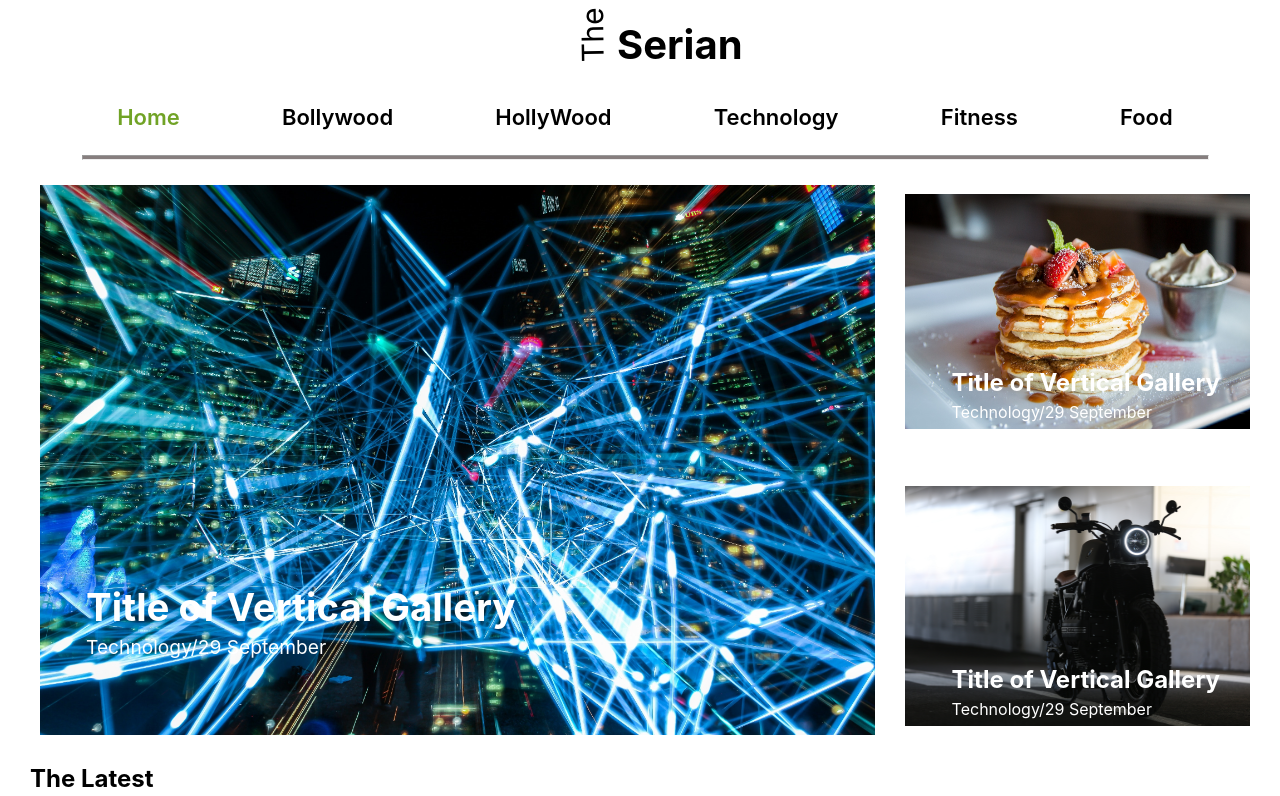
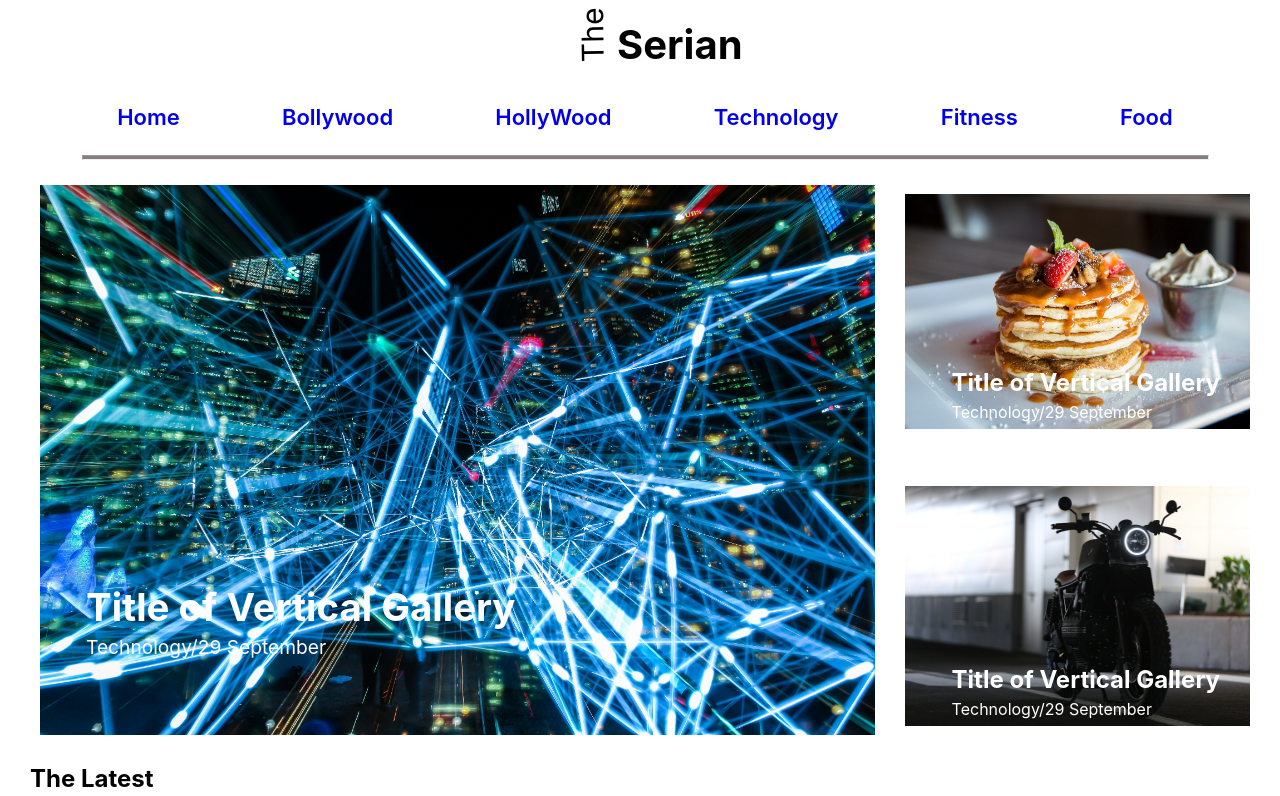
Before and after one commit to vinayak7v/React_HariBol, a React (Create React App) app: page / in a window 1280 px wide. Shown: the top 796 px of the page. Built offline with nearby package versions, Linux system fonts and the light colour scheme.

Commit message:
Update Header.js

```diff
--- a/src/Functionality/Header.js
+++ b/src/Functionality/Header.js
@@ -1,11 +1,11 @@
 import React, { useState } from 'react'
 import { Link, NavLink } from 'react-router-dom';
+import { ImCross } from 'react-icons/im';
 import { AiOutlineBars } from 'react-icons/ai';
-import { RxCross1 } from 'react-icons/rx';
 import "./Header.css"
 
 const Header = () => {
-    const[isMobile, setIsMobile] = useState(false);
+    const[mobileView, setmobileView] = useState(false);
   return (
     <>
      <header className='main-head'>
@@ -15,16 +15,16 @@ const Header = () => {
             </Link>
         </div>
 
-        <nav className={isMobile? "mobile-view" : "nav-link"} onClick={()=>{setIsMobile(false)}}>
-            <li><NavLink to={"/"} className={({ isActive }) => (isActive ? 'activeClass' : 'notactiveClass')}>Home</NavLink></li>
-            <li><NavLink to={"/Bollywood"} className={({ isActive }) => (isActive ? 'activeClass' : 'notactiveClass')}>Bollywood</NavLink></li>
-            <li><NavLink to={"/HollyWood"} className={({ isActive }) => (isActive ? 'activeClass' : 'notactiveClass')}>HollyWood</NavLink></li>
-            <li><NavLink to={"/Technology"} className={({ isActive }) => (isActive ? 'activeClass' : 'notactiveClass')}>Technology</NavLink></li>
-            <li><NavLink to={"/Fitness"} className={({ isActive }) => (isActive ? 'activeClass' : 'notactiveClass')}>Fitness</NavLink></li>
-            <li><NavLink to={"/Food"} className={({ isActive }) => (isActive ? 'activeClass' : 'notactiveClass')}>Food</NavLink></li>
+        <nav className={mobileView? "mobile-view" : "nav-link"} onClick={()=>{setmobileView(false)}}>
+            <li><NavLink to='/' className={({ isCurrent }) => (isCurrent ? 'active-Mode' : 'notactive-Mode')}>Home</NavLink></li>
+            <li><NavLink to='/Bollywood' className={({ isCurrent }) => (isCurrent ? 'active-Mode' : 'notactive-Mode')}>Bollywood</NavLink></li>
+            <li><NavLink to='/Hollywood' className={({ isCurrent }) => (isCurrent ? 'active-Mode' : 'notactive-Mode')}>HollyWood</NavLink></li>
+            <li><NavLink to='/Technology' className={({ isCurrent }) => (isCurrent ? 'active-Mode' : 'notactive-Mode')}>Technology</NavLink></li>
+            <li><NavLink to='/Fitness' className={({ isCurrent }) => (isCurrent ? 'active-Mode' : 'notactive-Mode')}>Fitness</NavLink></li>
+            <li><NavLink to='/Food' className={({ isCurrent }) => (isCurrent ? 'active-Mode' : 'notactive-Mode')}>Food</NavLink></li>
         </nav>
-        <button className='menu-bar' onClick={()=>{setIsMobile(!isMobile)}}>
-            {isMobile ? <RxCross1/>  : <AiOutlineBars/>}
+        <button className='menu-bar' onClick={()=>{setmobileView(!mobileView)}}>
+            {mobileView ? <ImCross/>  : <AiOutlineBars/>}
         </button>
         <hr  className='hr-strline'/>
     </header>
```
